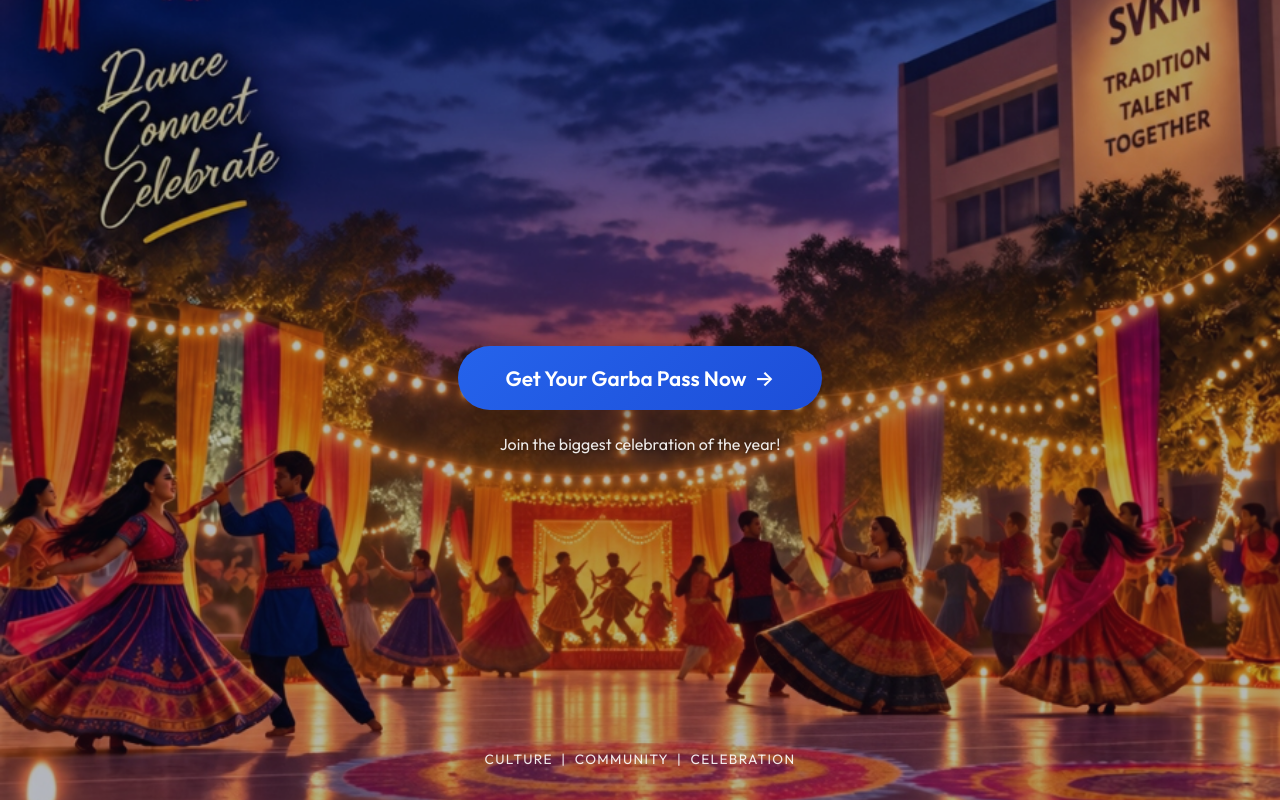
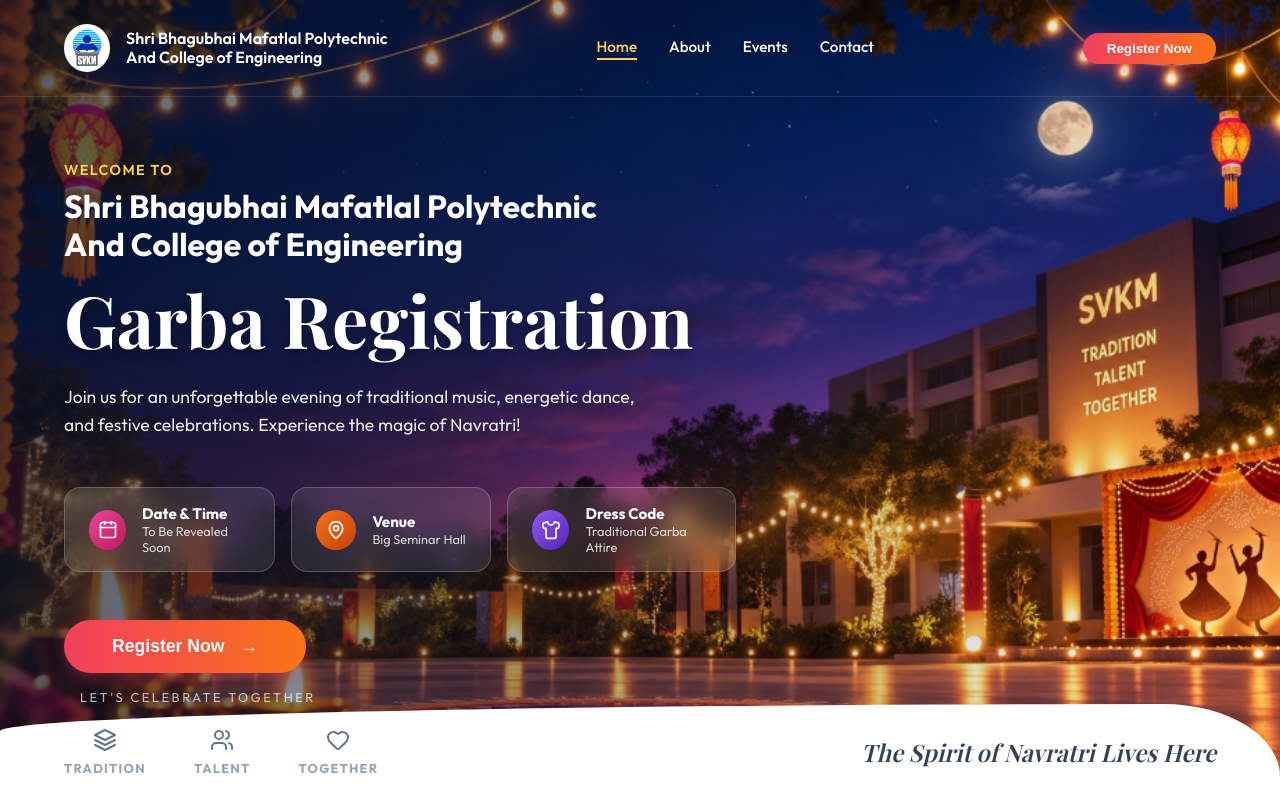
Before and after one commit to param051107/SBMP, a React (Vite) app: page / in a window 1280 px wide. Built offline with nearby package versions, Linux system fonts and the light colour scheme; a web font is replaced by a local one.

Commit message:
feat: rebuild Welcome page UI based on new mockup with hidden admin link

```diff
--- a/src/index.css
+++ b/src/index.css
@@ -541,3 +541,275 @@
     width: 100%;
   }
 }
+
+/* V3 Layout Styles */
+.v3-layout {
+  min-height: 100vh;
+  width: 100%;
+  display: flex;
+  flex-direction: column;
+  position: relative;
+  background: url('/garba-bg-v3.jpg') no-repeat center center;
+  background-size: cover;
+  color: white;
+  overflow-x: hidden;
+}
+
+.v3-layout::before {
+  content: '';
+  position: absolute;
+  top: 0; left: 0; right: 0; bottom: 0;
+  /* A slight gradient from left to right to ensure text readability on the left */
+  background: linear-gradient(to right, rgba(10, 17, 40, 0.7) 0%, rgba(10, 17, 40, 0.2) 60%, transparent 100%);
+  z-index: 1;
+}
+
+.v3-content-wrapper {
+  position: relative;
+  z-index: 10;
+  flex: 1;
+  display: flex;
+  flex-direction: column;
+}
+
+/* V3 Navbar */
+.v3-nav {
+  display: flex;
+  justify-content: space-between;
+  align-items: center;
+  padding: 1.5rem 4rem;
+  border-bottom: 1px solid rgba(255,255,255,0.1);
+}
+
+.v3-nav-brand {
+  display: flex;
+  align-items: center;
+  gap: 1rem;
+}
+
+.v3-nav-brand img {
+  height: 48px;
+  background: white;
+  border-radius: 50%;
+  padding: 3px;
+}
+
+.v3-nav-brand-text {
+  font-weight: 600;
+  font-size: 1rem;
+  line-height: 1.2;
+}
+
+.v3-nav-links {
+  display: flex;
+  gap: 2rem;
+}
+
+.v3-nav-links a {
+  color: white;
+  text-decoration: none;
+  font-weight: 500;
+  font-size: 0.95rem;
+  position: relative;
+  padding-bottom: 4px;
+}
+
+.v3-nav-links a.active {
+  color: #FCD34D;
+}
+
+.v3-nav-links a.active::after {
+  content: '';
+  position: absolute;
+  bottom: 0; left: 0; right: 0;
+  height: 2px;
+  background: #FCD34D;
+}
+
+.v3-btn-gradient {
+  background: linear-gradient(90deg, #F43F5E, #F97316);
+  color: white;
+  border: none;
+  padding: 0.7rem 1.8rem;
+  border-radius: 9999px;
+  font-weight: 600;
+  cursor: pointer;
+  box-shadow: 0 4px 15px rgba(244, 63, 94, 0.4);
+  transition: transform 0.3s ease, box-shadow 0.3s ease;
+  display: inline-flex;
+  align-items: center;
+  gap: 0.5rem;
+  text-decoration: none;
+}
+
+.v3-btn-gradient:hover {
+  transform: translateY(-2px);
+  box-shadow: 0 8px 20px rgba(244, 63, 94, 0.6);
+}
+
+/* V3 Hero Section */
+.v3-hero {
+  padding: 4rem;
+  max-width: 800px;
+}
+
+.v3-subtitle {
+  color: #FCD34D;
+  text-transform: uppercase;
+  letter-spacing: 0.1em;
+  font-size: 0.9rem;
+  font-weight: 600;
+  margin-bottom: 0.5rem;
+}
+
+.v3-title-sub {
+  font-size: 2rem;
+  font-weight: 700;
+  line-height: 1.2;
+  margin-bottom: 1rem;
+}
+
+.v3-title-main {
+  font-family: var(--font-serif);
+  font-size: 4.5rem;
+  font-weight: 700;
+  color: white;
+  margin-bottom: 1.5rem;
+  line-height: 1.1;
+  text-shadow: 0 4px 10px rgba(0,0,0,0.3);
+}
+
+.v3-title-main span {
+  cursor: pointer;
+}
+
+.v3-description {
+  font-size: 1.1rem;
+  line-height: 1.6;
+  opacity: 0.9;
+  margin-bottom: 3rem;
+  max-width: 600px;
+}
+
+/* V3 Info Cards */
+.v3-info-cards {
+  display: flex;
+  gap: 1rem;
+  margin-bottom: 3rem;
+}
+
+.v3-info-card {
+  background: rgba(255, 255, 255, 0.1);
+  backdrop-filter: blur(12px);
+  -webkit-backdrop-filter: blur(12px);
+  border: 1px solid rgba(255, 255, 255, 0.2);
+  border-radius: 16px;
+  padding: 1rem 1.5rem;
+  display: flex;
+  align-items: center;
+  gap: 1rem;
+  min-width: 200px;
+}
+
+.v3-info-icon {
+  width: 40px;
+  height: 40px;
+  border-radius: 50%;
+  display: flex;
+  align-items: center;
+  justify-content: center;
+  color: white;
+}
+.v3-info-icon.pink { background: linear-gradient(135deg, #EC4899, #BE185D); }
+.v3-info-icon.orange { background: linear-gradient(135deg, #F97316, #C2410C); }
+.v3-info-icon.purple { background: linear-gradient(135deg, #8B5CF6, #5B21B6); }
+
+.v3-info-text-title {
+  font-weight: 700;
+  font-size: 0.95rem;
+}
+.v3-info-text-sub {
+  font-size: 0.8rem;
+  opacity: 0.8;
+}
+
+/* V3 Footer Wave */
+.v3-footer-wave {
+  position: absolute;
+  bottom: 0;
+  left: 0;
+  right: 0;
+  width: 100%;
+  background: white;
+  border-top-left-radius: 100% 30px;
+  border-top-right-radius: 10% 80px;
+  padding: 1.5rem 4rem;
+  display: flex;
+  justify-content: space-between;
+  align-items: center;
+  color: var(--text-main);
+  z-index: 10;
+}
+
+.v3-footer-features {
+  display: flex;
+  gap: 3rem;
+}
+
+.v3-footer-feature {
+  display: flex;
+  flex-direction: column;
+  align-items: center;
+  gap: 0.5rem;
+}
+
+.v3-footer-feature svg {
+  color: #64748B;
+  width: 24px;
+  height: 24px;
+}
+
+.v3-footer-feature span {
+  font-size: 0.8rem;
+  font-weight: 700;
+  color: #94A3B8;
+  letter-spacing: 0.1em;
+}
+
+.v3-footer-script {
+  font-family: var(--font-serif);
+  font-size: 1.5rem;
+  font-style: italic;
+  color: #334155;
+}
+
+/* V3 Responsive */
+@media (max-width: 1200px) {
+  .v3-info-cards {
+    flex-wrap: wrap;
+  }
+}
+
+@media (max-width: 992px) {
+  .v3-nav { padding: 1rem 2rem; }
+  .v3-hero { padding: 2rem; }
+  .v3-title-main { font-size: 3.5rem; }
+  .v3-title-sub { font-size: 1.5rem; }
+  .v3-footer-wave {
+    flex-direction: column;
+    gap: 1.5rem;
+    padding: 1.5rem 2rem;
+    border-top-left-radius: 50% 20px;
+    border-top-right-radius: 50% 20px;
+  }
+}
+
+@media (max-width: 768px) {
+  .v3-nav-links { display: none; }
+  .v3-nav-brand-text { display: none; }
+  .v3-title-main { font-size: 2.5rem; }
+  .v3-info-cards { flex-direction: column; }
+  .v3-info-card { width: 100%; }
+  .v3-footer-features { width: 100%; justify-content: space-around; gap: 1rem; }
+  .v3-footer-script { display: none; }
+}
--- a/src/pages/Welcome.jsx
+++ b/src/pages/Welcome.jsx
@@ -1,45 +1,123 @@
-import React, { useEffect } from 'react';
+import React from 'react';
 import { useNavigate } from 'react-router-dom';
-import { Calendar, MapPin, Shirt } from 'lucide-react';
+import { Calendar, MapPin, Shirt, Users, Heart } from 'lucide-react';
 
 const Welcome = () => {
   const navigate = useNavigate();
 
-  // Add dark navy theme to body when this component mounts
-  useEffect(() => {
-    document.body.classList.add('theme-dark-navy');
-    return () => {
-      document.body.classList.remove('theme-dark-navy');
-    };
-  }, []);
+  return (
+    <div className="v3-layout animate-fade-in">
 
-  return (
-    <div className="overlay-layout animate-fade-in">
+      <div className="v3-content-wrapper">
+        {/* Navbar */}
+        <nav className="v3-nav">
+          <div className="v3-nav-brand">
+            <img src="/svkm-logo.png" alt="SVKM Logo" />
+            <div className="v3-nav-brand-text">
+              Shri Bhagubhai Mafatlal Polytechnic<br/>
+              And College of Engineering
+            </div>
+          </div>
 
+          <div className="v3-nav-links">
+            <a href="#" className="active">Home</a>
+            <a href="#">About</a>
+            <a href="#">Events</a>
+            <a href="#">Contact</a>
+          </div>
 
-      {/* Centered Call to Action */}
-      <div className="overlay-content" style={{ display: 'flex', flexDirection: 'column', alignItems: 'center', justifyContent: 'center' }}>
-        <button
-          className="btn btn-primary"
-          onClick={() => navigate('/register')}
-          style={{
-            padding: '1.2rem 3rem',
-            fontSize: '1.3rem',
-            borderRadius: '9999px',
-            boxShadow: '0 10px 30px rgba(0,0,0,0.3)',
-            background: 'linear-gradient(135deg, #2563EB, #1D4ED8)'
-          }}
-        >
-          Get Your Garba Pass Now <span>→</span>
-        </button>
-        <p style={{ color: 'white', marginTop: '1.5rem', fontSize: '1rem', opacity: 0.9, textShadow: '0 2px 4px rgba(0,0,0,0.5)' }}>
-          Join the biggest celebration of the year!
-        </p>
+          <div>
+            <button className="v3-btn-gradient" onClick={() => navigate('/register')} style={{ padding: '0.5rem 1.5rem' }}>
+              Register Now
+            </button>
+          </div>
+        </nav>
+
+        {/* Main Hero Section */}
+        <div className="v3-hero">
+          <div className="v3-subtitle">Welcome to</div>
+          <div className="v3-title-sub">
+            Shri Bhagubhai Mafatlal Polytechnic<br/>
+            And College of Engineering
+          </div>
+
+          <div className="v3-title-main">
+            <span onClick={() => navigate('/admin-login')} title="Admin Login">
+              Garba
+            </span> Registration
+          </div>
+
+          <div className="v3-description">
+            Join us for an unforgettable evening of traditional music, energetic
+            dance, and festive celebrations. Experience the magic of Navratri!
+          </div>
+
+          {/* Info Cards */}
+          <div className="v3-info-cards">
+            <div className="v3-info-card">
+              <div className="v3-info-icon pink">
+                <Calendar size={20} />
+              </div>
+              <div>
+                <div className="v3-info-text-title">Date & Time</div>
+                <div className="v3-info-text-sub">To Be Revealed Soon</div>
+              </div>
+            </div>
+
+            <div className="v3-info-card">
+              <div className="v3-info-icon orange">
+                <MapPin size={20} />
+              </div>
+              <div>
+                <div className="v3-info-text-title">Venue</div>
+                <div className="v3-info-text-sub">Big Seminar Hall</div>
+              </div>
+            </div>
+
+            <div className="v3-info-card">
+              <div className="v3-info-icon purple">
+                <Shirt size={20} />
+              </div>
+              <div>
+                <div className="v3-info-text-title">Dress Code</div>
+                <div className="v3-info-text-sub">Traditional Garba Attire</div>
+              </div>
+            </div>
+          </div>
+
+          {/* CTA */}
+          <div style={{ display: 'flex', flexDirection: 'column', alignItems: 'flex-start', gap: '1rem' }}>
+            <button className="v3-btn-gradient" onClick={() => navigate('/register')} style={{ padding: '1rem 3rem', fontSize: '1.1rem' }}>
+              Register Now <span style={{ marginLeft: '0.5rem' }}>→</span>
+            </button>
+            <div style={{ fontSize: '0.8rem', letterSpacing: '0.2em', opacity: 0.7, paddingLeft: '1rem' }}>
+              LET'S CELEBRATE TOGETHER
+            </div>
+          </div>
+
+        </div>
       </div>
 
-      {/* Footer Text */}
-      <div className="footer-nav">
-        CULTURE &nbsp;|&nbsp; COMMUNITY &nbsp;|&nbsp; CELEBRATION
+      {/* Footer Wave */}
+      <div className="v3-footer-wave">
+        <div className="v3-footer-features">
+          <div className="v3-footer-feature">
+            <svg viewBox="0 0 24 24" fill="none" stroke="currentColor" strokeWidth="2"><path strokeLinecap="round" strokeLinejoin="round" d="M12 2L2 7l10 5 10-5-10-5zM2 17l10 5 10-5M2 12l10 5 10-5" /></svg>
+            <span>TRADITION</span>
+          </div>
+          <div className="v3-footer-feature">
+            <Users size={24} />
+            <span>TALENT</span>
+          </div>
+          <div className="v3-footer-feature">
+            <Heart size={24} />
+            <span>TOGETHER</span>
+          </div>
+        </div>
+
+        <div className="v3-footer-script">
+          The Spirit of Navratri Lives Here
+        </div>
       </div>
 
     </div>
```
Also changed, not shown: public/garba-bg-v3.jpg (added).
